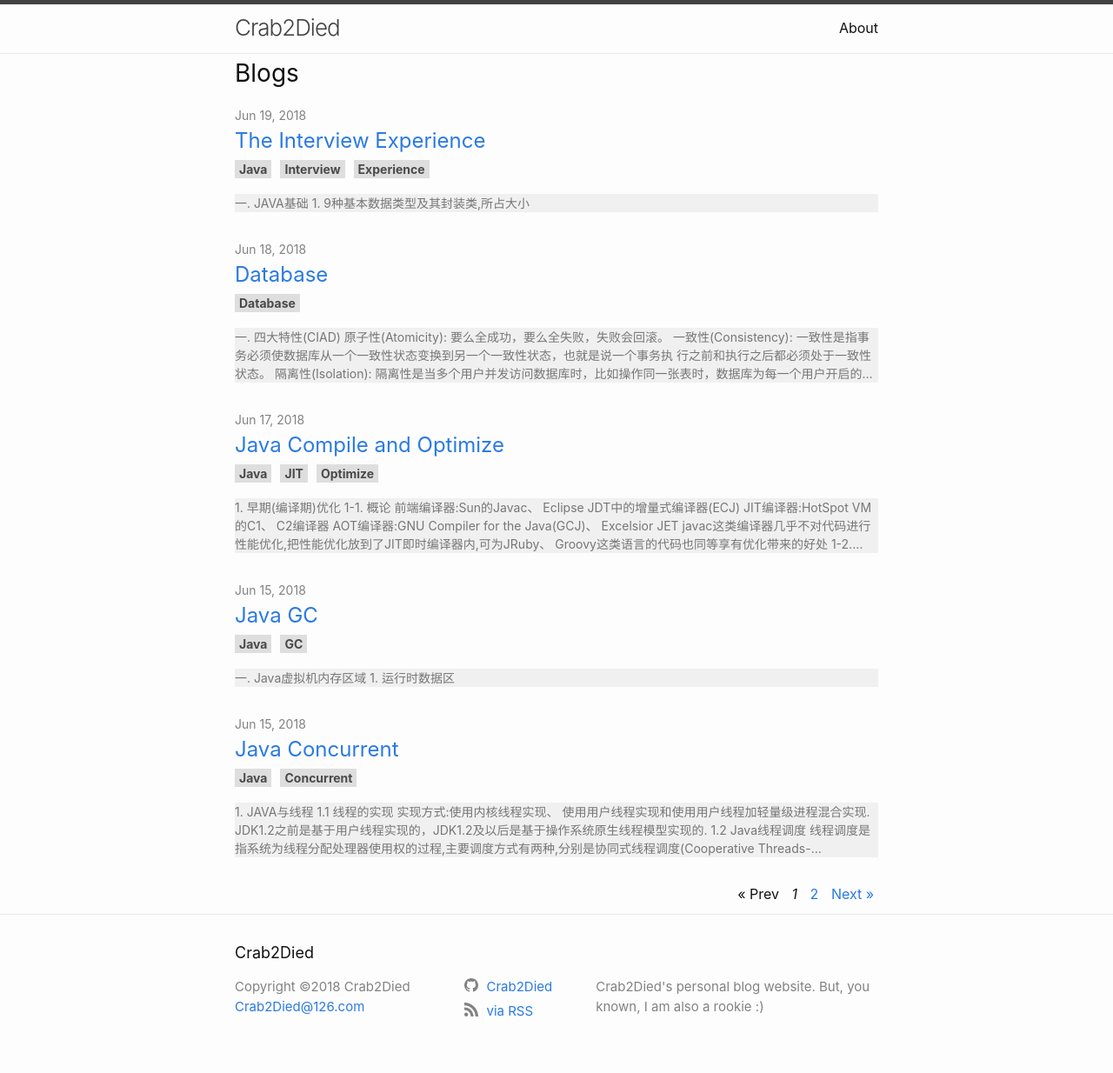
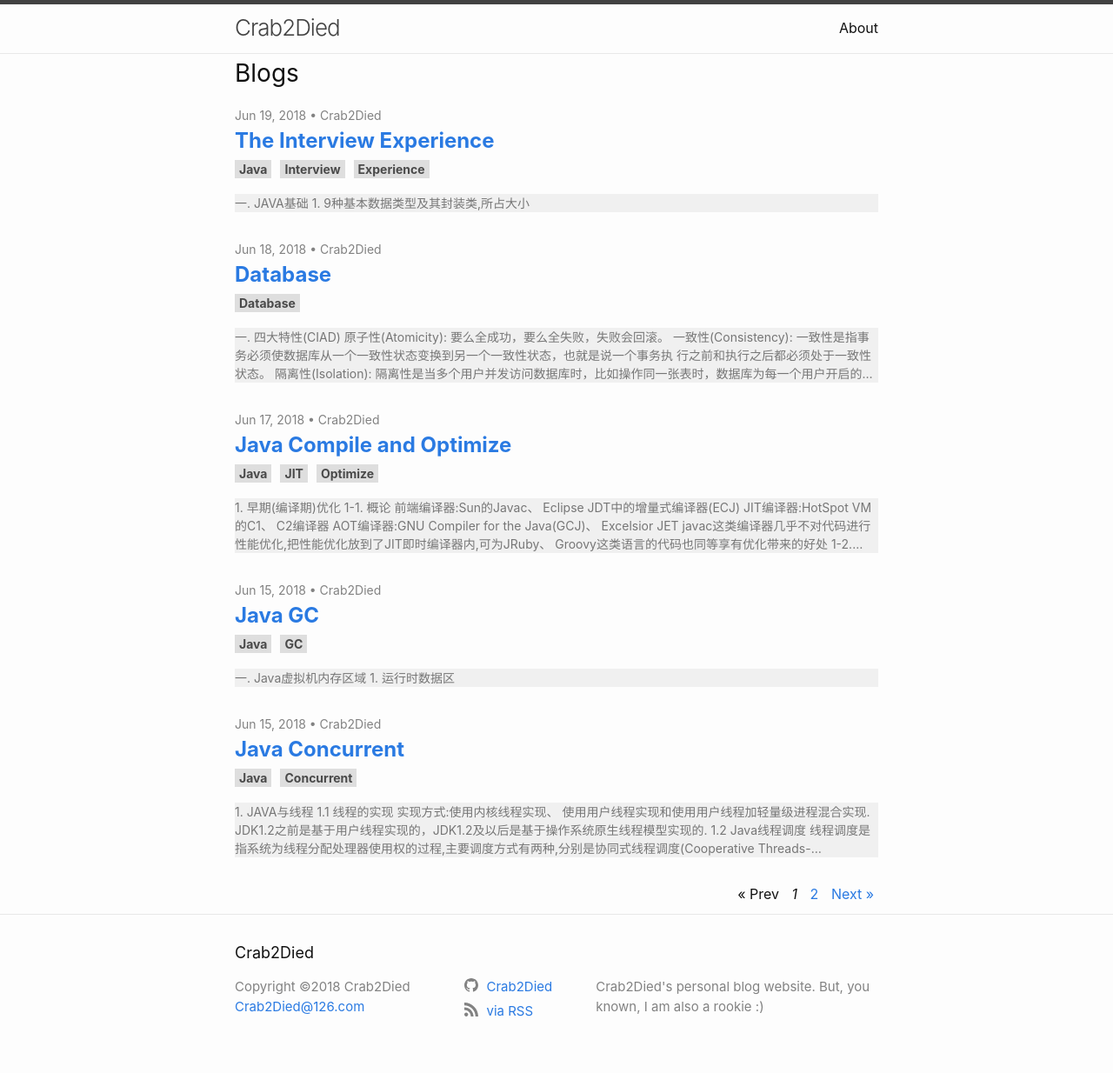
Before and after one commit to Crab2died/hexo-blog, a Jekyll site: the page docs/index.html, which Jekyll copies as it is, in a window 1280 px wide. Shown: the whole page at 87% size. Built offline with Jekyll 4.4.1, drawn with Linux system fonts in a browser that asks for light colours; comment, search, counter and statistics services are not loaded.

Commit message:
jekyll blog

```diff
--- a/docs/feed.xml
+++ b/docs/feed.xml
@@ -1,4 +1,4 @@
-<?xml version="1.0" encoding="utf-8"?><feed xmlns="http://www.w3.org/2005/Atom" ><generator uri="https://jekyllrb.com/" version="3.8.3">Jekyll</generator><link href="https://crab2died.github.io/jekyll-blog/feed.xml" rel="self" type="application/atom+xml" /><link href="https://crab2died.github.io/jekyll-blog/" rel="alternate" type="text/html" /><updated>2018-06-20T09:36:22+08:00</updated><id>https://crab2died.github.io/jekyll-blog/</id><title type="html">Crab2Died</title><subtitle>Crab2Died's personal blog website. But, you known, I am also a rookie :)</subtitle><author><name>Copyright ©2018 Crab2Died</name></author><entry><title type="html">The Interview Experience</title><link href="https://crab2died.github.io/jekyll-blog/content/interview/2018/06/19/interview-experience.html" rel="alternate" type="text/html" title="The Interview Experience" /><published>2018-06-19T09:15:27+08:00</published><updated>2018-06-19T09:15:27+08:00</updated><id>https://crab2died.github.io/jekyll-blog/content/interview/2018/06/19/interview-experience</id><content type="html" xml:base="https://crab2died.github.io/jekyll-blog/content/interview/2018/06/19/interview-experience.html">&lt;h2 id=&quot;一-java基础&quot;&gt;一. JAVA基础&lt;/h2&gt;
+<?xml version="1.0" encoding="utf-8"?><feed xmlns="http://www.w3.org/2005/Atom" ><generator uri="https://jekyllrb.com/" version="3.8.3">Jekyll</generator><link href="https://crab2died.github.io/jekyll-blog/feed.xml" rel="self" type="application/atom+xml" /><link href="https://crab2died.github.io/jekyll-blog/" rel="alternate" type="text/html" /><updated>2018-06-20T11:20:45+08:00</updated><id>https://crab2died.github.io/jekyll-blog/</id><title type="html">Crab2Died</title><subtitle>Crab2Died's personal blog website. But, you known, I am also a rookie :)</subtitle><author><name>Copyright ©2018 Crab2Died</name></author><entry><title type="html">The Interview Experience</title><link href="https://crab2died.github.io/jekyll-blog/content/interview/2018/06/19/interview-experience.html" rel="alternate" type="text/html" title="The Interview Experience" /><published>2018-06-19T09:15:27+08:00</published><updated>2018-06-19T09:15:27+08:00</updated><id>https://crab2died.github.io/jekyll-blog/content/interview/2018/06/19/interview-experience</id><content type="html" xml:base="https://crab2died.github.io/jekyll-blog/content/interview/2018/06/19/interview-experience.html">&lt;h2 id=&quot;一-java基础&quot;&gt;一. JAVA基础&lt;/h2&gt;
 &lt;h3 id=&quot;1-9种基本数据类型及其封装类所占大小&quot;&gt;1. 9种基本数据类型及其封装类,所占大小&lt;/h3&gt;
 
 &lt;table&gt;
--- a/docs/index.html
+++ b/docs/index.html
@@ -38,20 +38,18 @@
 <main class="page-content" aria-label="Content">
       <div class="wrapper">
         <div class="home"><h2 class="post-list-heading">Blogs</h2>
-    <ul class="post-list"><li><span class="post-meta">Jun 19, 2018</span>
-            <h3>
+    <ul class="post-list"><li><span class="post-meta">Jun 19, 2018</span><span class="post-meta"> • Crab2Died </span><h3>
                 <a class="post-link" href="/jekyll-blog/content/interview/2018/06/19/interview-experience.html">
-                    The Interview Experience
+                    <strong>The Interview Experience</strong>
                 </a><span class="post-tag"><strong>Java</strong></span><span class="post-tag"><strong>Interview</strong></span><span class="post-tag"><strong>Experience</strong></span></h3>
 
             <div class="post-excerpt text-snapshot">一. JAVA基础
 1. 9种基本数据类型及其封装类,所占大小
 
 </div>
-        </li><li><span class="post-meta">Jun 18, 2018</span>
-            <h3>
+        </li><li><span class="post-meta">Jun 18, 2018</span><span class="post-meta"> • Crab2Died </span><h3>
                 <a class="post-link" href="/jekyll-blog/content/database/2018/06/18/database.html">
-                    Database
+                    <strong>Database</strong>
                 </a><span class="post-tag"><strong>Database</strong></span></h3>
 
             <div class="post-excerpt text-snapshot">一. 四大特性(CIAD)
@@ -123,10 +121,9 @@
 
 
 </div>
-        </li><li><span class="post-meta">Jun 17, 2018</span>
-            <h3>
+        </li><li><span class="post-meta">Jun 17, 2018</span><span class="post-meta"> • Crab2Died </span><h3>
                 <a class="post-link" href="/jekyll-blog/content/java/2018/06/17/java-compile-and-optimize.html">
-                    Java Compile and Optimize
+                    <strong>Java Compile and Optimize</strong>
                 </a><span class="post-tag"><strong>Java</strong></span><span class="post-tag"><strong>JIT</strong></span><span class="post-tag"><strong>Optimize</strong></span></h3>
 
             <div class="post-excerpt text-snapshot">1. 早期(编译期)优化
@@ -301,10 +298,9 @@
 
 
 </div>
-        </li><li><span class="post-meta">Jun 15, 2018</span>
-            <h3>
+        </li><li><span class="post-meta">Jun 15, 2018</span><span class="post-meta"> • Crab2Died </span><h3>
                 <a class="post-link" href="/jekyll-blog/content/java/2018/06/15/java-gc.html">
-                    Java GC
+                    <strong>Java GC</strong>
                 </a><span class="post-tag"><strong>Java</strong></span><span class="post-tag"><strong>GC</strong></span></h3>
 
             <div class="post-excerpt text-snapshot">一. Java虚拟机内存区域
@@ -312,10 +308,9 @@
 
 
 </div>
-        </li><li><span class="post-meta">Jun 15, 2018</span>
-            <h3>
+        </li><li><span class="post-meta">Jun 15, 2018</span><span class="post-meta"> • Crab2Died </span><h3>
                 <a class="post-link" href="/jekyll-blog/content/java/2018/06/15/java-concurrent.html">
-                    Java Concurrent
+                    <strong>Java Concurrent</strong>
                 </a><span class="post-tag"><strong>Java</strong></span><span class="post-tag"><strong>Concurrent</strong></span></h3>
 
             <div class="post-excerpt text-snapshot">1. JAVA与线程
--- a/index.html
+++ b/index.html
@@ -14,9 +14,12 @@
         <li>
             {%- assign date_format = site.minima.date_format | default: "%b %-d, %Y" -%}
             <span class="post-meta">{{ post.date | date: date_format }}</span>
+            {%- if post.author -%}
+             <span class="post-meta"> • {{  post.author }} </span>
+            {%- endif -%}
             <h3>
                 <a class="post-link" href="{{ post.url | relative_url }}">
-                    {{ post.title | escape }}
+                    <strong>{{ post.title | escape }}</strong>
                 </a>
                 {%- for tag in post.tags -%}
                 <span class="post-tag"><strong>{{ tag }}</strong></span>
```
Also changed, not shown: docs/content/page/2/index.html (+8 -12 lines).
